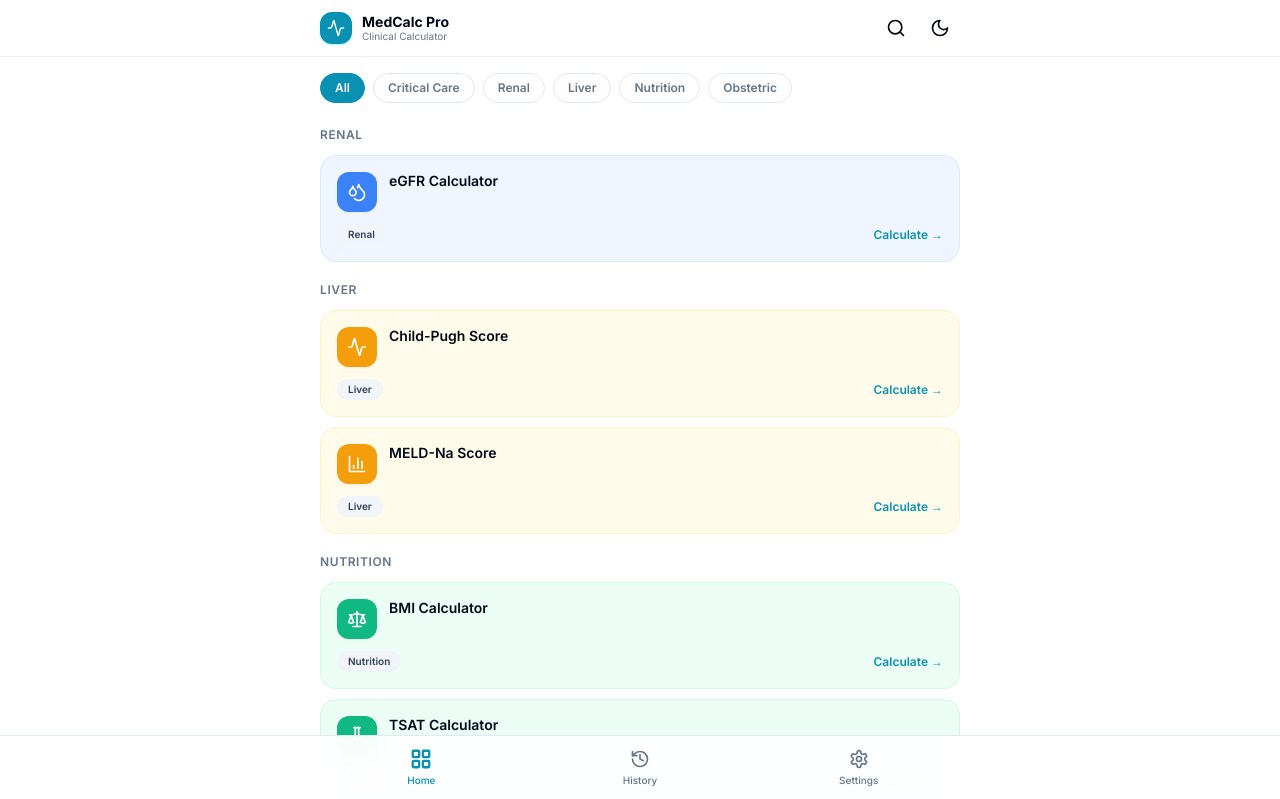
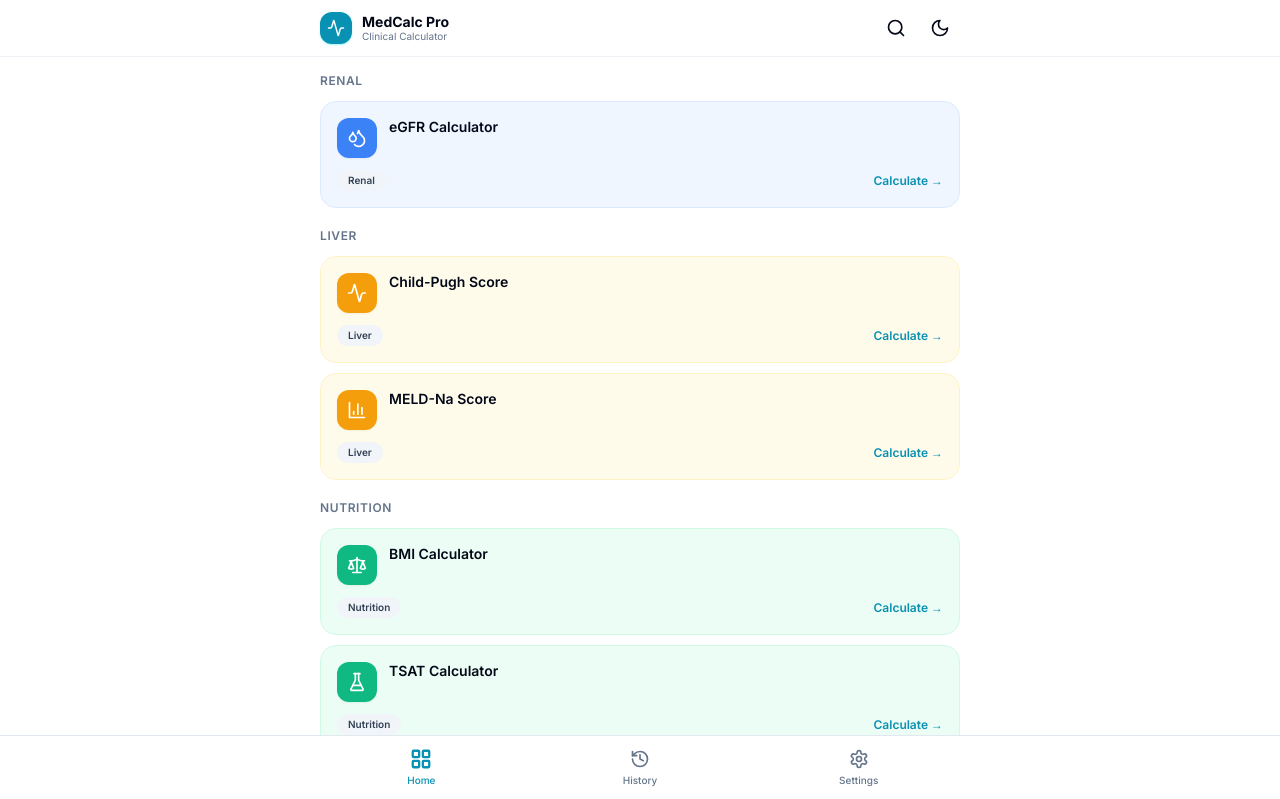
Before and after one commit to Muhammad-AIUB/medcalculator, a Next.js app in the folder frontend/: page / in a window 1280 px wide. Shown: the top 799 px of the page. Built offline with nearby package versions, Linux system fonts and the light colour scheme.

Commit message:
remove category filter tabs from dashboard

```diff
--- a/frontend/src/app/page.tsx
+++ b/frontend/src/app/page.tsx
@@ -6,27 +6,15 @@
 import { useUIStore } from '@/store/ui.store';
 import { Search, Clock, X } from 'lucide-react';
 import Link from 'next/link';
-import { cn } from '@/lib/utils';
 import type { Calculator } from '@/types/calculator';
-
-const CATEGORY_TABS = [
-  { id: 'all',          label: 'All' },
-  { id: 'critical-care',label: 'Critical Care' },
-  { id: 'renal',        label: 'Renal' },
-  { id: 'liver',        label: 'Liver' },
-  { id: 'nutrition',    label: 'Nutrition' },
-  { id: 'obstetric',    label: 'Obstetric' },
-];
 
 export default function DashboardPage() {
   const [search, setSearch] = useState('');
-  const [activeCategory, setActiveCategory] = useState('all');
   const [showSearch, setShowSearch] = useState(false);
   const { recentCalculators } = useUIStore();
 
   const filtered = useMemo(() => {
     let list = CALCULATORS;
-    if (activeCategory !== 'all') list = list.filter((c) => c.category === activeCategory);
     if (search.trim()) {
       const q = search.toLowerCase();
       list = list.filter(
@@ -37,18 +25,18 @@
       );
     }
     return list;
-  }, [search, activeCategory]);
+  }, [search]);
 
   const recentCalcs = recentCalculators
     .map((id) => CALCULATORS.find((c) => c.id === id))
     .filter(Boolean) as Calculator[];
 
-  // Group by category label when in "All" view without search
+  // Group by category label when not searching
   const categoryLabel = (cat: string) =>
     cat.replace(/-/g, ' ').replace(/\b\w/g, (l) => l.toUpperCase());
 
   const grouped = useMemo(() => {
-    if (activeCategory !== 'all' || search.trim()) {
+    if (search.trim()) {
       return { Results: filtered };
     }
     return filtered.reduce<Record<string, Calculator[]>>((acc, c) => {
@@ -57,7 +45,7 @@
       acc[cat].push(c);
       return acc;
     }, {});
-  }, [filtered, activeCategory, search]);
+  }, [filtered, search]);
 
   return (
     <AppShell onSearchClick={() => setShowSearch((s) => !s)}>
@@ -115,26 +103,6 @@
           </section>
         )}
 
-        {/* Category tabs */}
-        {!search && (
-          <div className="flex gap-2 overflow-x-auto pb-1 -mx-1 px-1 scrollbar-hide">
-            {CATEGORY_TABS.map((cat) => (
-              <button
-                key={cat.id}
-                onClick={() => setActiveCategory(cat.id)}
-                className={cn(
-                  'flex-shrink-0 px-3.5 py-1.5 rounded-full text-xs font-semibold transition-colors border',
-                  activeCategory === cat.id
-                    ? 'bg-cyan-600 text-white border-cyan-600'
-                    : 'bg-background text-muted-foreground border-border hover:border-cyan-400 hover:text-cyan-600'
-                )}
-              >
-                {cat.label}
-              </button>
-            ))}
-          </div>
-        )}
-
         {/* Calculator groups */}
         {Object.entries(grouped).map(([group, calcs]) => (
           <section key={group}>
@@ -157,7 +125,7 @@
             <p className="text-4xl mb-3">🔍</p>
             <p className="text-base font-semibold text-foreground">No calculators found</p>
             <p className="text-sm text-muted-foreground mt-1">
-              Try a different search term or category
+              Try a different search term
             </p>
           </div>
         )}
```
